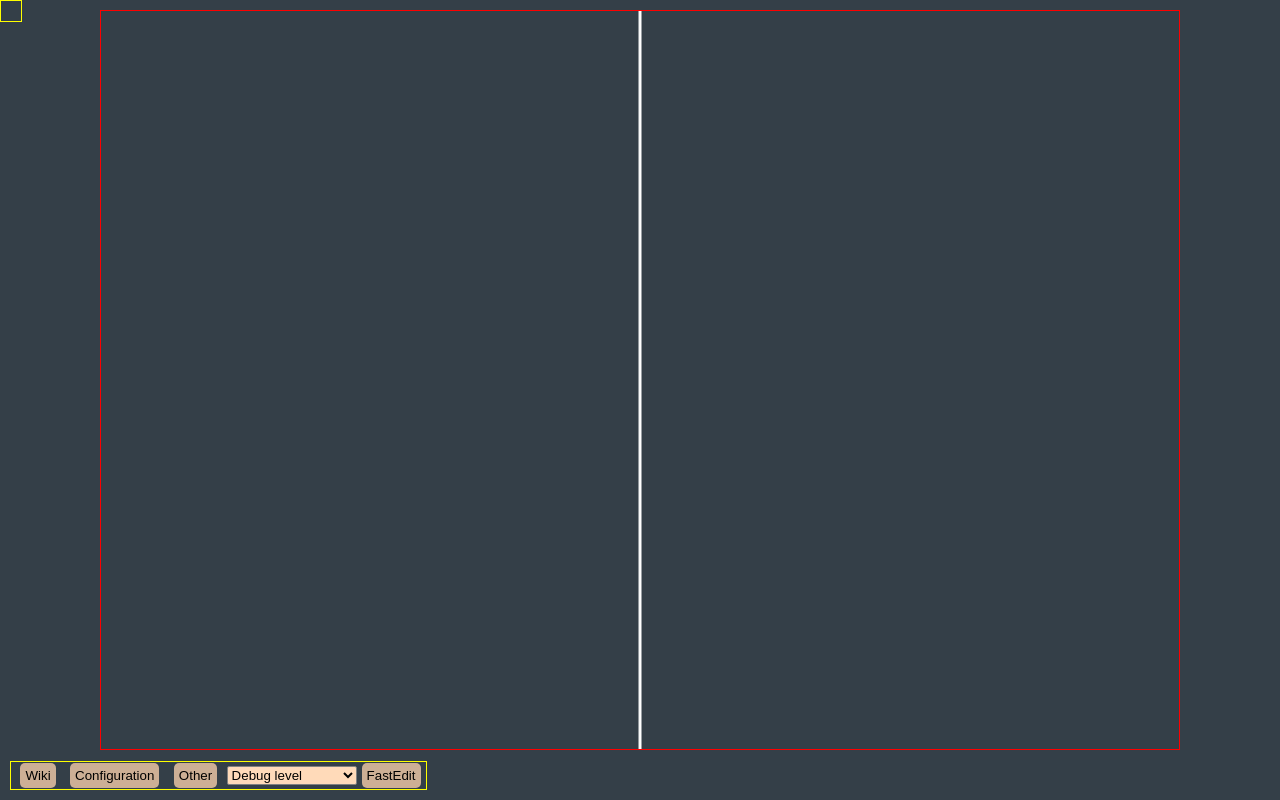
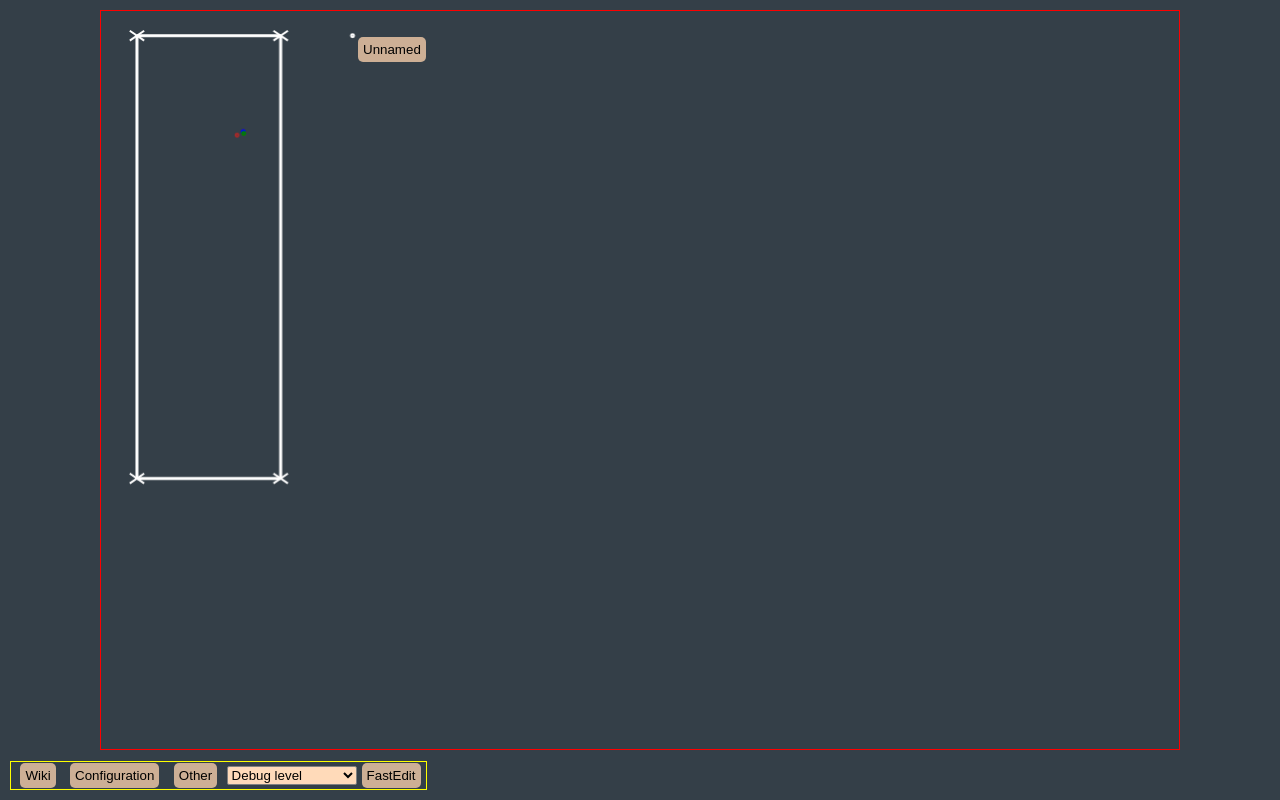
Before and after one commit to JoakimGustafsson/Truss, a website: page Truss.html in a window 1280 px wide. Drawn offline with Linux system fonts and the light colour scheme.

Commit message:
Limited the example

```diff
--- a/Javascript/Behaviour.js
+++ b/Javascript/Behaviour.js
@@ -733,12 +733,6 @@ class CollisionBounce extends Behaviour {
 		let tensor = detail.tensor;
 		let collider = detail.collider;
 
-		//console.group();
-		//console.log('Collide:');
-		//console.log('Node:'+collider.toString());
-		//console.log('OriginalTensor:'+tensor.toString());
-
-
 		let shortage = tensor.getLength()-tensor.equilibriumLength;
 
 		// Tensor 1
@@ -796,9 +790,6 @@ class CollisionBounce extends Behaviour {
 			endTensor.equilibriumLength=endTensor.getLength()- shortage/2;
 		}
 
-		//console.log('StartTensor:'+startTensor.toString());
-		//console.log('EndTensor:'+endTensor.toString());
-		//console.groupEnd();
 	}
 
 
@@ -812,22 +803,9 @@ class CollisionBounce extends Behaviour {
 			let node = thisTensor.node2;
 			let from =  thisTensor.brokendata.from;
 
-			//console.group();
-			//console.log('List broken tensors');
-			//let start=thisTensor.brokendata.parentTensor.brokendata.startTensor;
-			//while (start) {
-			//console.log(start.toString());
-			//start=start.brokendata.nextTensor;
-			//}
-
-			//console.groupEnd();
-
-			// Angle
 			let startangle = thisTensor.getTensorAngle(node);
 			let endangle = thisTensor.brokendata.nextTensor.getTensorAngle(node);
-			// tt > 180 (PI) degrees if bending towards right
-			let tt=startangle-endangle;
-			let angle=anglify(startangle-endangle); //-Math.PI;
+			let angle=anglify(startangle-endangle);
 			// from is plus if comming from right
 			let dir=angle*from;
 			if (dir<0.000000000) {
@@ -845,7 +823,6 @@ class CollisionBounce extends Behaviour {
 					nextTensor.destroy();
 					thisTensor.setSide(node, from);
 				}
-				//console.log('Loosen:'+node.toString());
 			}
 		}
 
--- a/Javascript/Control/PanZoomHandler.js
+++ b/Javascript/Control/PanZoomHandler.js
@@ -172,8 +172,8 @@ class PanZoomHandler {
 		e.preventDefault();
 		let delta = Math.max(-1, Math.min(1, (e.wheelDelta || -e.detail)));
 		this.view.updateScale({
-			x: delta * -0.1,
-			y: delta * -0.1,
+			x: delta * 0.1,
+			y: delta * 0.1,
 		}, {
 			x: this.screenPointerPositionX,
 			y: this.screenPointerPositionY
--- a/Javascript/ExperimentalTrusses.js
+++ b/Javascript/ExperimentalTrusses.js
@@ -146,6 +146,8 @@ class ScrollerTruss extends TrussNode {
 	}
 }
 
+var cheatCounter=0;
+
 /**
  * @class
  * @extends Truss
@@ -221,6 +223,22 @@ class PerformanceTrussNode extends TrussNode {
 				'equilibriumLength': 1,
 			});
 
+		new Tensor(start, start2,
+			'spring bounce rubberbounceactuator',
+			{
+				'name': 'right',
+				'constant': 10,
+				'equilibriumLength': 0.1,
+			});
+
+		new Tensor(end2, end,
+			'spring bounce rubberbounceactuator',
+			{
+				'name': 'right',
+				'constant': 10,
+				'equilibriumLength': 0.1,
+			});
+
 
 		new Node(this.world, this, 'collide moveable debugnode', {
 			'name': 'blueball',
@@ -265,10 +283,10 @@ class PerformanceTrussNode extends TrussNode {
 
 		new Node(this.world, this, 'button', {
 			'name': 'button',
-			'localPosition': new Position(2, 7),
+			'localPosition': new Position(4, 1),
 			'buttonScript':  '/*sourcepath template.js*/ () => {'+
 				'new Node(this.world, this, \'collide moveable debugnode\', {'+
-				'\'name\': \'ball\'+1000*Math.random(),'+
+				'\'name\': \'ball\'+cheatCounter++,'+
 				'\'mass\': 1,'+
 				'\'localPosition\': new Position(2, 3),'+
 				'\'velocityLoss\': 1,'+
--- a/Truss.html
+++ b/Truss.html
@@ -45,10 +45,7 @@
 			<button type="button" class="simpleButton" onclick="location.href='https://github.com/JoakimGustafsson/Truss/wiki'">Wiki</button>
 			<button type="button" class="simpleButton" onclick="if (universe) {universe.select()}">Configuration</button>
 			<button type="button" class="simpleButton" onclick="">Other</button>
-
-
 		</div>
-		<div style="border: 1px solid yellow; width:20px; height:20px"></div>
 		<script type="text/javascript">
 			var savedState = 0;
 
@@ -88,9 +85,10 @@
 				let scale =
 							// 0.74E-10;	// Molecule
 							// 0.01;		// Cm
-							 1;			// Meter
+							// 1;			// Meter
 							// 2;			// Meter
 							// 10;			// House
+							15;
 							// 500;			// Complex
 							// 12500000;	// Earth
 							// 9000000000;	// Solar system
@@ -99,7 +97,7 @@
 				let latestNode = new PerformanceTrussNode(latestWorld, undefined, 'truss', {
 					'name': 'MainNode',
 					'worldSize': new Position(scale, scale),
-					'worldOffset': new Position(2.5, 2.5),
+					'worldOffset': new Position(0.5, 0.5),
 				});
 				latestNode.initiate();
 				latestWorld.trussNode = latestNode;
```
